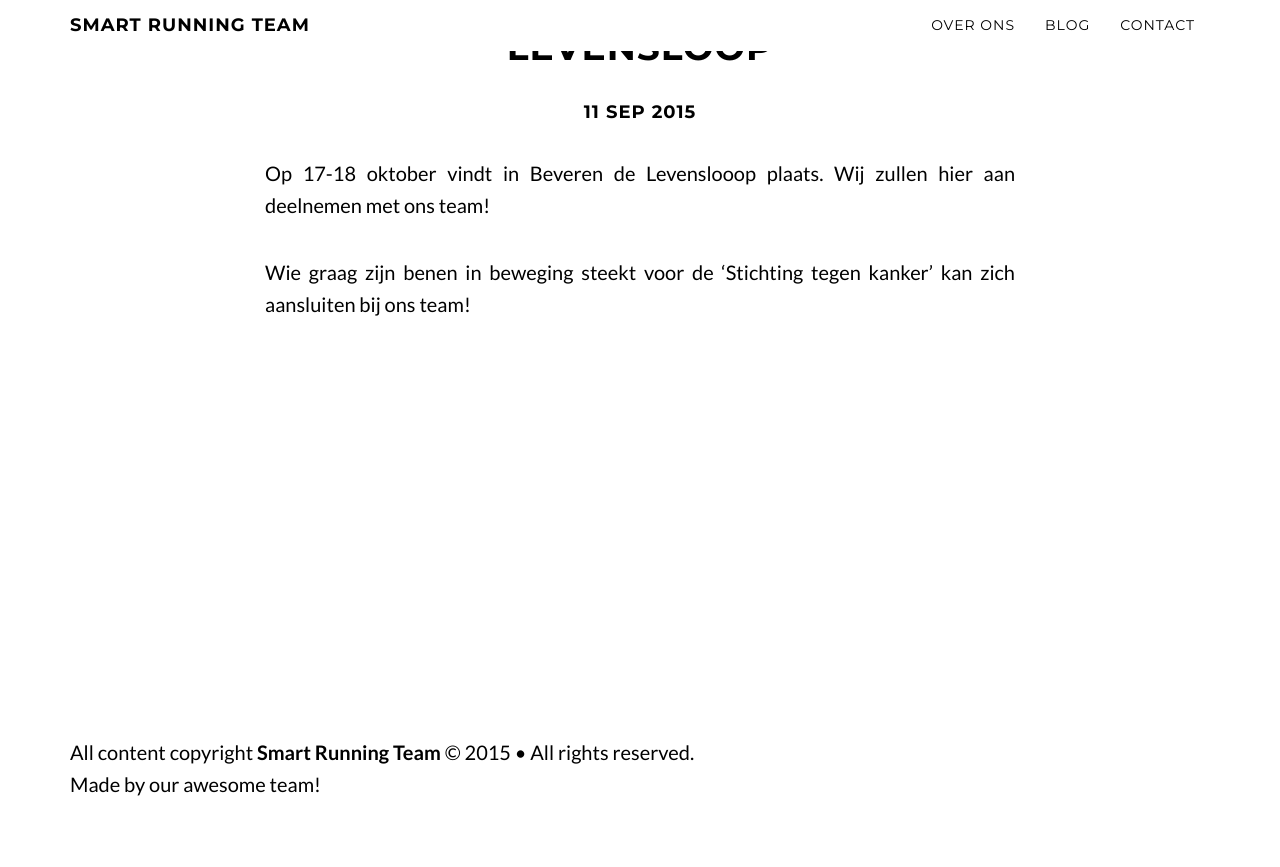
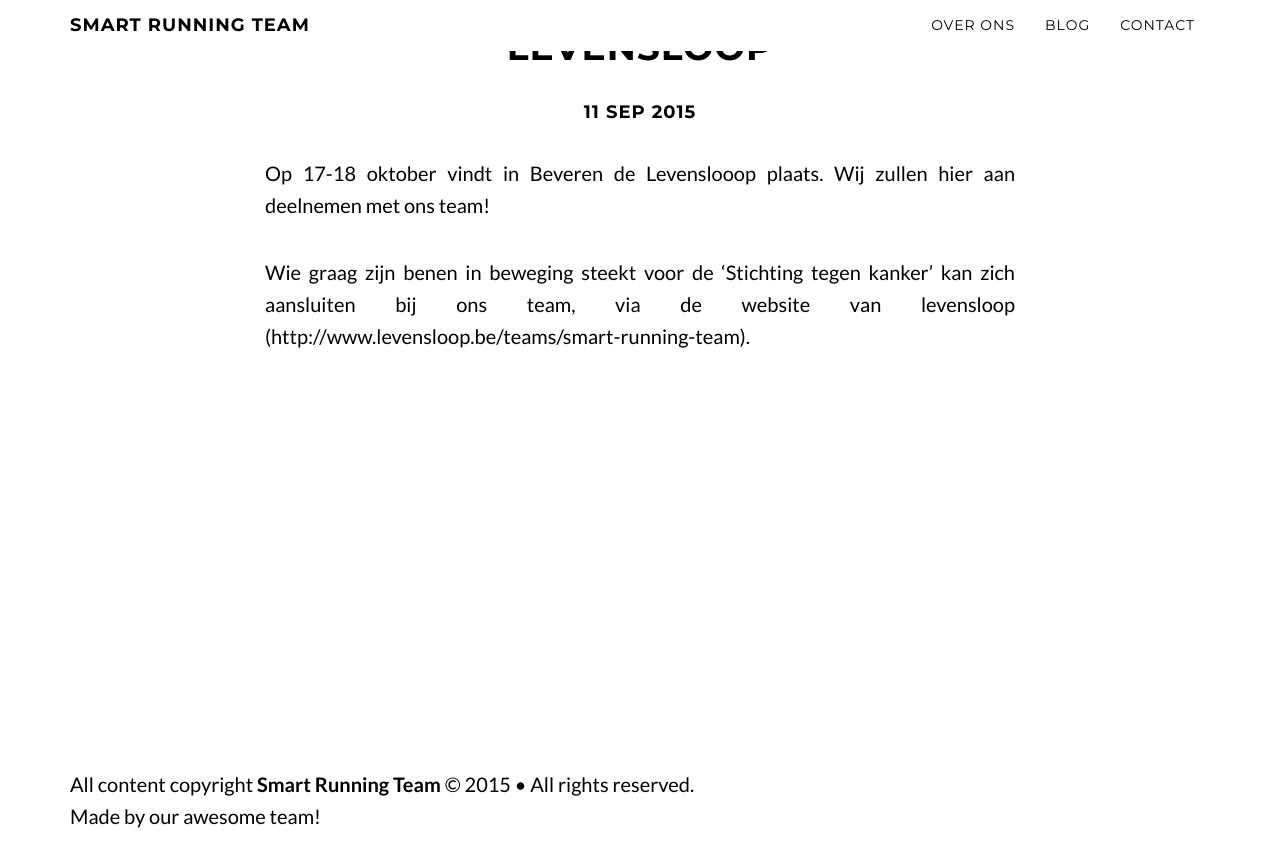
Before and after one commit to SmartRunningTeam/smartrunningteam.github.io, a Jekyll site: the page built from _posts/2015-09-11-Levensloop.md, in a window 1280 px wide and 900 px high, scrolled down 757 px. Shown: the top 867 px of the window. Built offline with Jekyll 4.4.1, drawn with Linux system fonts in a browser that asks for light colours.

Commit message:
levensloop info aanpassing

```diff
--- a/_posts/2015-09-11-Levensloop.md
+++ b/_posts/2015-09-11-Levensloop.md
@@ -6,4 +6,4 @@ bannerimg: true
 
 Op 17-18 oktober vindt in Beveren de Levenslooop plaats. Wij zullen hier aan deelnemen met ons team!
 
-Wie graag zijn benen in beweging steekt voor de 'Stichting tegen kanker' kan zich aansluiten bij ons team!
+Wie graag zijn benen in beweging steekt voor de 'Stichting tegen kanker' kan zich aansluiten bij ons team, via de website van levensloop (http://www.levensloop.be/teams/smart-running-team).
```
